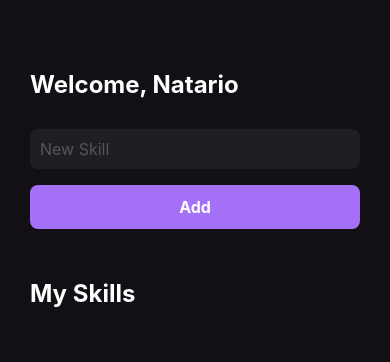
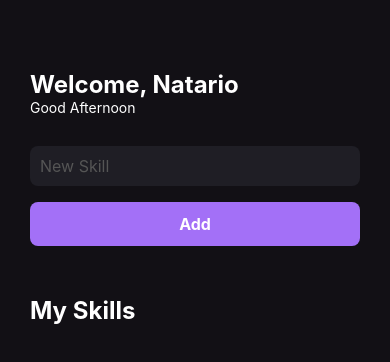
Before and after one commit to VNatario/react-native, a React Native app: screen / in a window 390 px wide. Shown: the top 362 px of the page. Built offline with nearby package versions, Linux system fonts and the light colour scheme.

Commit message:
Applying useEffect

```diff
--- a/src/pages/Home.js
+++ b/src/pages/Home.js
@@ -1,4 +1,4 @@
-import React, { useState } from 'react';
+import React, { useState, useEffect } from 'react';
 import {
     View,
     Text,
@@ -15,15 +15,34 @@
 
     const [newSkill, setNewSkill] = useState('');
     const [mySkills, setMySkills] = useState([]);
+    const [greeting, setGreeting] = useState('');
 
     function handleNewAddNewSkill(){
         setMySkills(oldState => [...oldState, newSkill]);
     }
 
+   useEffect(() => {
+       const currentHour = new Date().getHours()
+
+       if(currentHour < 12 ){
+           setGreeting('Good morning')
+       }
+       else if(currentHour >= 12 && currentHour < 18 ){
+           setGreeting('Good Afternoon')
+       }
+       else {
+           setGreeting('Good Night')
+       }
+    }, [mySkills])
+
     return(
         <View style={styles.container}>
             <Text style={styles.title}>
                 Welcome, Natario
+            </Text>
+
+            <Text style={styles.greetings}>
+                {greeting}
             </Text>
 
             <TextInput
@@ -38,6 +57,7 @@
             <Text style={[styles.title, {marginVertical: 50}]}>
                 My Skills
             </Text>
+
 
             <FlatList
                 data={mySkills}
@@ -70,5 +90,8 @@
         padding: Platform.OS === 'ios' ? 15 : 10,
         marginTop: 30,
         borderRadius: 8
+    },
+    greetings:{
+        color: '#fff'
     }
 })
```
